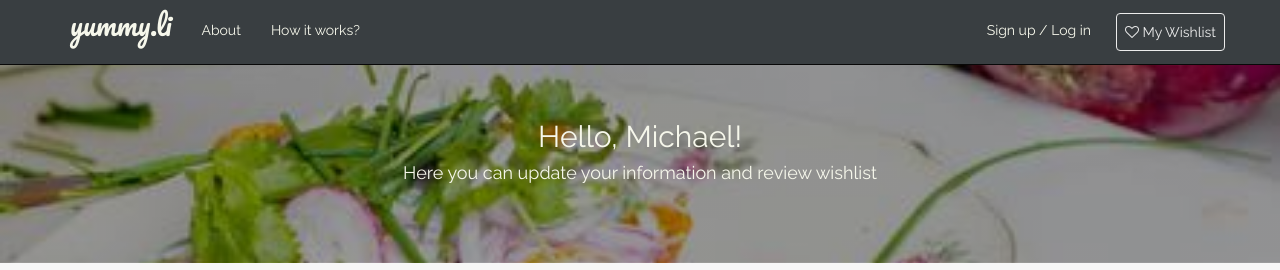
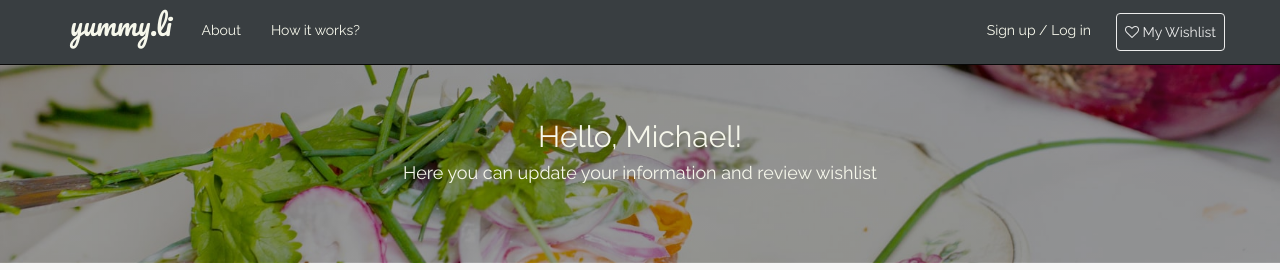
Before and after one commit to mikepenzin/yummy.li, a PHP site: page /user-profile.html in a window 1280 px wide. Shown: the top 270 px of the page. Run offline with PHP 8.4, Linux system fonts and the light colour scheme.

Commit message:
Add files via upload

```diff
--- a/css/profile-style.css
+++ b/css/profile-style.css
@@ -113,7 +113,7 @@ z-index: 2;
 background: linear-gradient(
 rgba(0, 0, 0, 0.4),
 rgba(0, 0, 0, 0.4)
-),url("https://yummyli.herokuapp.com/img/food-photo/6.jpg");
+),url("https://yummyli.herokuapp.com/img/food-photo/old-big/6.jpg");
 background-size: cover;
 background-position: center;
 }
--- a/css/recipe-style.css
+++ b/css/recipe-style.css
@@ -129,7 +129,7 @@ body {
 	background: linear-gradient(
       rgba(0, 0, 0, 0.4),
       rgba(0, 0, 0, 0.4)
-    ),url("https://yummyli.herokuapp.com/img/food-photo/3.jpg");
+    ),url("https://yummyli.herokuapp.com/img/food-photo/old-big/3.jpg");
 	background-size: cover;
 	background-position: center;
 }
```
